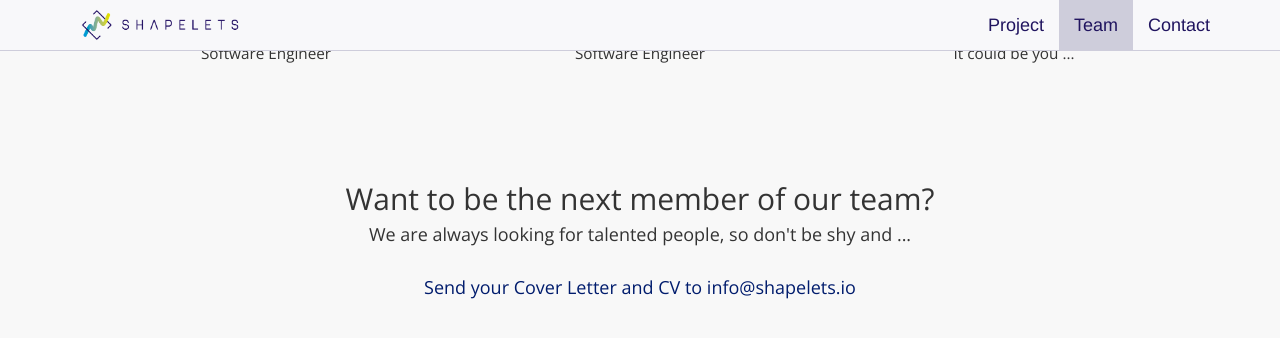
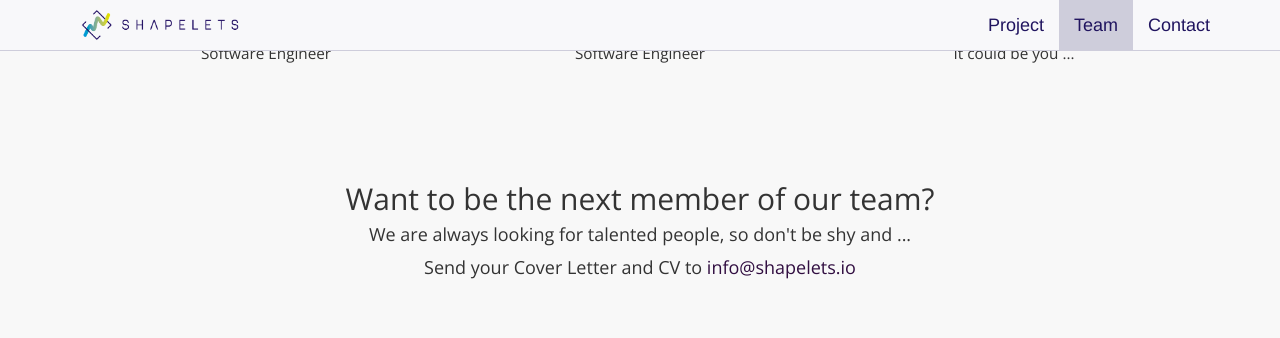
Before and after one commit to shapelets/shapelets.github.io, a Jekyll site: the page built from index.html, in a window 1280 px wide and 1400 px high, scrolled down 3384 px, cut to the strip 0-357 px from the top of the window. Shown: the top 338 px of the strip. Built offline with Jekyll 4.4.1, drawn with Linux system fonts in a browser that asks for light colours.

Commit message:
Improving footer

```diff
--- a/_includes/footer.html
+++ b/_includes/footer.html
@@ -2,13 +2,13 @@
     <div class="banner">
         <div class="container">
             <div class="row">
-                <div class="container-fluid p-0">
+                <div class="col-md-6">
                         <div id="map_canvas" class="google-map"></div>
                 </div>
-                <div class="container-fluid p-0 center">
+                <div class="col-md-6 center">
                     <img src="../img/shapelets-negativo.png" />
                     <p class="address">C/Puerta del mar, 18 (2nd Floor) / Málaga, Spain 29005</p>
-                    <a class="email" href="mailto:info@shapelets.io">info@shapelets.io</a>
+                    <p><a class="email" href="mailto:info@shapelets.io">info@shapelets.io</a></p>
 
                     <ul class="list-inline banner-social-buttons">
                         {% for social in site.social %}
--- a/_includes/team.html
+++ b/_includes/team.html
@@ -99,8 +99,8 @@
     <div class="testimonials-wannajoin">
         <h2 >Want to be the next member of our team?</h2>
         <h4>We are always looking for talented people, so don't be shy and ...</h4>
-        <div class="btn-type-2-wide">
-            <a>Send your Cover Letter and CV to info@shapelets.io</a>
+        <div>
+            <p>Send your Cover Letter and CV to <a style="color:#310e41" href="mailto:info@shapelets.io">info@shapelets.io</a></p>
         </div>
     </div>
 </section>
--- a/css/landing-page.css
+++ b/css/landing-page.css
@@ -69,7 +69,7 @@
 
 .center {
     text-align:center;
-    margin-top: 100px;
+    margin-top: 70px;
 }
 
 .google-map {
@@ -322,13 +322,12 @@
 }
 
 .banner-social-buttons {
-    text-align: center;
     margin-top: 40px;
 }
 
 .banner-nav {
     text-align: center;
-    margin-top: 90px;
+    margin-top: 70px;
     margin-bottom: 15px;
 }
 
@@ -350,6 +349,7 @@
         display: block;
         margin-bottom: 20px;
         padding: 0;
+        align-content: center;
     }
 
     ul.banner-social-buttons > li:last-child {
@@ -771,3 +771,7 @@
 .google-maps-window{
     color: #1b1f23;
 }
+
+li.list-inline {
+    text-align: center
+}
```
